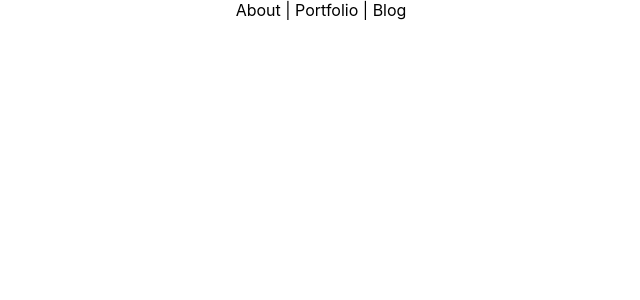
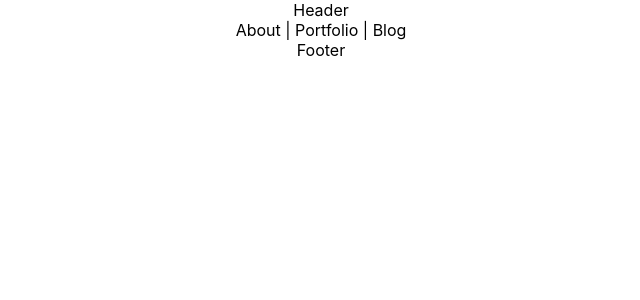
Before and after one commit to kristenkinnearohlmann/personal-dev-site, a React (Create React App) app: page / in a window 1280 px wide. Shown: the top 300 px of the page, without its empty margins (319-959 px from the left). Built offline with nearby package versions, Linux system fonts and the light colour scheme.

Commit message:
Basic components created

```diff
--- a/src/App.css
+++ b/src/App.css
@@ -1,38 +1,3 @@
 .app {
   text-align: center;
 }
-
-.App-logo {
-  height: 40vmin;
-  pointer-events: none;
-}
-
-@media (prefers-reduced-motion: no-preference) {
-  .App-logo {
-    animation: App-logo-spin infinite 20s linear;
-  }
-}
-
-.App-header {
-  background-color: #282c34;
-  min-height: 100vh;
-  display: flex;
-  flex-direction: column;
-  align-items: center;
-  justify-content: center;
-  font-size: calc(10px + 2vmin);
-  color: white;
-}
-
-.App-link {
-  color: #61dafb;
-}
-
-@keyframes App-logo-spin {
-  from {
-    transform: rotate(0deg);
-  }
-  to {
-    transform: rotate(360deg);
-  }
-}
--- a/src/App.js
+++ b/src/App.js
@@ -1,10 +1,14 @@
+import Header from './components/Header'
 import Main from './components/Main'
+import Footer from './components/Footer'
 import './App.css';
 
 function App() {
   return (
     <div className="app">
+      <Header />
       <Main />
+      <Footer />
     </div>
   );
 }
--- /dev/null
+++ b/src/components/Footer.js
@@ -0,0 +1,11 @@
+import React from 'react'
+
+const Footer = () => {
+    return (
+        <div>
+            Footer
+        </div>
+    )
+}
+
+export default Footer
--- /dev/null
+++ b/src/components/Header.js
@@ -0,0 +1,11 @@
+import React from 'react'
+
+const Header = () => {
+    return (
+        <div>
+            Header
+        </div>
+    )
+}
+
+export default Header
```
